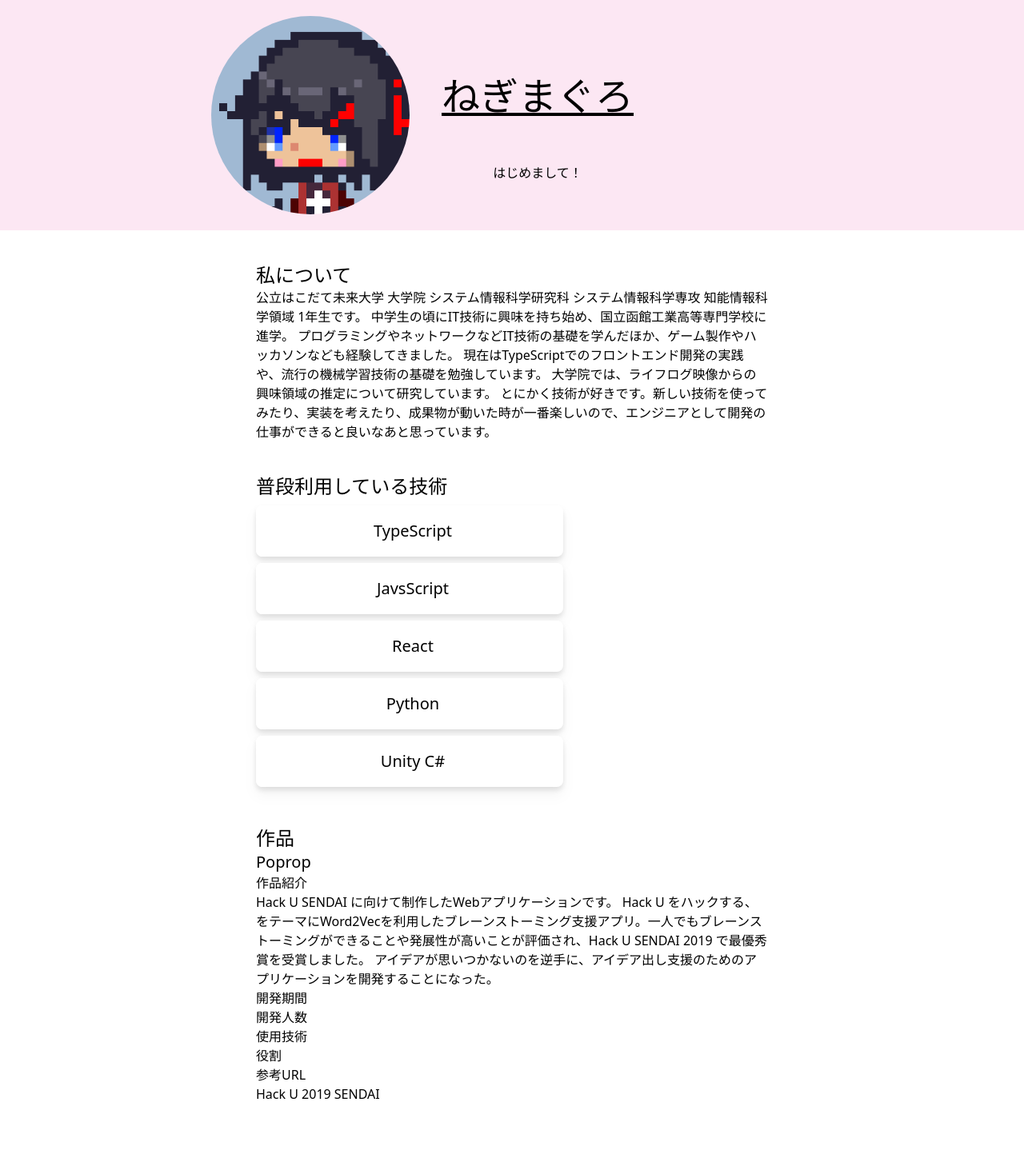
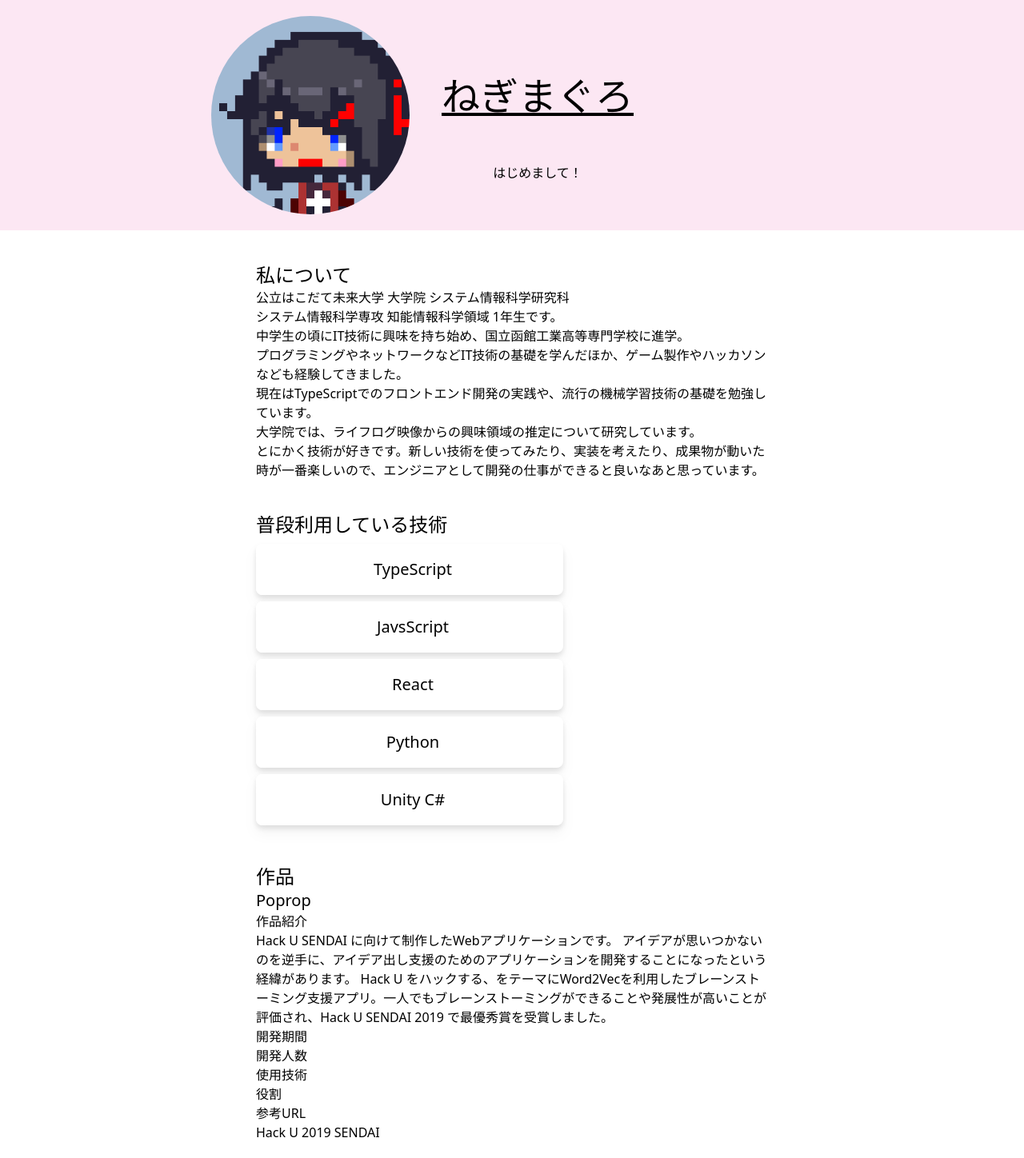
Before and after one commit to kume-negitoro/portfolio, a React app: page / in a window 1280 px wide. Shown: the whole page at 80% size. Before the commit the page ends 1400 px from the top, so only its background shows below. Built offline with nearby package versions, Linux system fonts and the light colour scheme; some icons are missing.

Commit message:
add infomation markdown files

```diff
--- a/src/ProfilePage.tsx
+++ b/src/ProfilePage.tsx
@@ -1,7 +1,10 @@
 import React from 'react'
+import ReactMarkdown from 'react-markdown'
 import Profile from './Profile'
 import SkillCard from './SkillCard'
 import { list as skillList } from './skills'
+import intro from './informations/introduction.md'
+import poprop from './informations/poprop.md'
 
 const ProfilePage = () => {
     return (
@@ -13,13 +16,7 @@ const ProfilePage = () => {
                     <section className="pt-5 pb-5">
                         <h2 className="text-2xl">私について</h2>
                         <div className="break-word whitespace-pre-wrap">
-                            公立はこだて未来大学 大学院 システム情報科学研究科
-                            システム情報科学専攻 知能情報科学領域 1年生です。
-                            中学生の頃にIT技術に興味を持ち始め、国立函館工業高等専門学校に進学。
-                            プログラミングやネットワークなどIT技術の基礎を学んだほか、ゲーム製作やハッカソンなども経験してきました。
-                            現在はTypeScriptでのフロントエンド開発の実践や、流行の機械学習技術の基礎を勉強しています。
-                            大学院では、ライフログ映像からの興味領域の推定について研究しています。
-                            とにかく技術が好きです。新しい技術を使ってみたり、実装を考えたり、成果物が動いた時が一番楽しいので、エンジニアとして開発の仕事ができると良いなあと思っています。
+                            <ReactMarkdown>{intro}</ReactMarkdown>
                         </div>
                     </section>
                     <section className="pt-5 pb-5">
@@ -39,14 +36,7 @@ const ProfilePage = () => {
 
                             <div>
                                 <p>作品紹介</p>
-                                <div>
-                                    Hack U SENDAI
-                                    に向けて制作したWebアプリケーションです。
-                                    Hack U
-                                    をハックする、をテーマにWord2Vecを利用したブレーンストーミング支援アプリ。一人でもブレーンストーミングができることや発展性が高いことが評価され、Hack
-                                    U SENDAI 2019 で最優秀賞を受賞しました。
-                                    アイデアが思いつかないのを逆手に、アイデア出し支援のためのアプリケーションを開発することになった。
-                                </div>
+                                <ReactMarkdown>{poprop}</ReactMarkdown>
                             </div>
                             <div>
                                 <p>開発期間</p>
--- /dev/null
+++ b/src/informations/introduction.md
@@ -0,0 +1,7 @@
+公立はこだて未来大学 大学院 システム情報科学研究科
+システム情報科学専攻 知能情報科学領域 1年生です。
+中学生の頃にIT技術に興味を持ち始め、国立函館工業高等専門学校に進学。
+プログラミングやネットワークなどIT技術の基礎を学んだほか、ゲーム製作やハッカソンなども経験してきました。
+現在はTypeScriptでのフロントエンド開発の実践や、流行の機械学習技術の基礎を勉強しています。
+大学院では、ライフログ映像からの興味領域の推定について研究しています。
+とにかく技術が好きです。新しい技術を使ってみたり、実装を考えたり、成果物が動いた時が一番楽しいので、エンジニアとして開発の仕事ができると良いなあと思っています。
--- /dev/null
+++ b/src/informations/poprop.md
@@ -0,0 +1,3 @@
+Hack U SENDAI に向けて制作したWebアプリケーションです。
+アイデアが思いつかないのを逆手に、アイデア出し支援のためのアプリケーションを開発することになったという経緯があります。
+Hack U をハックする、をテーマにWord2Vecを利用したブレーンストーミング支援アプリ。一人でもブレーンストーミングができることや発展性が高いことが評価され、Hack U SENDAI 2019 で最優秀賞を受賞しました。
```
